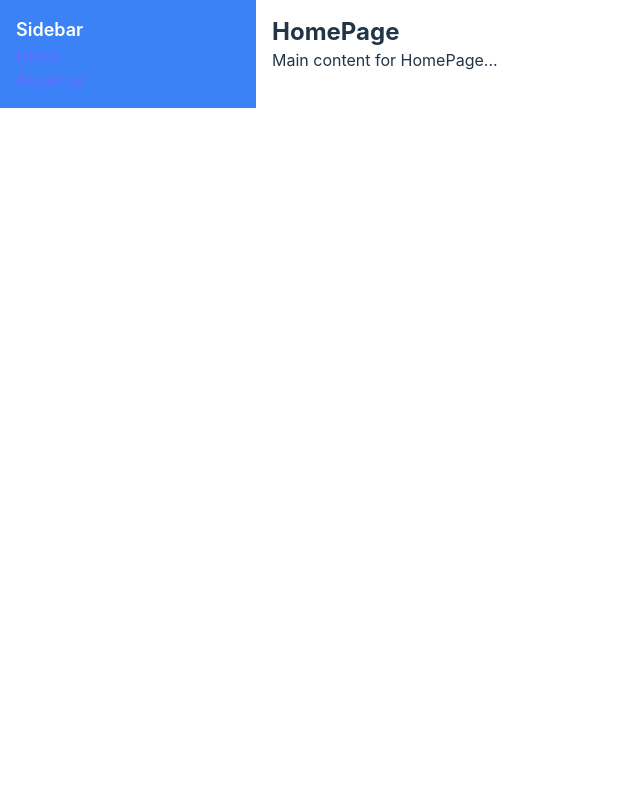
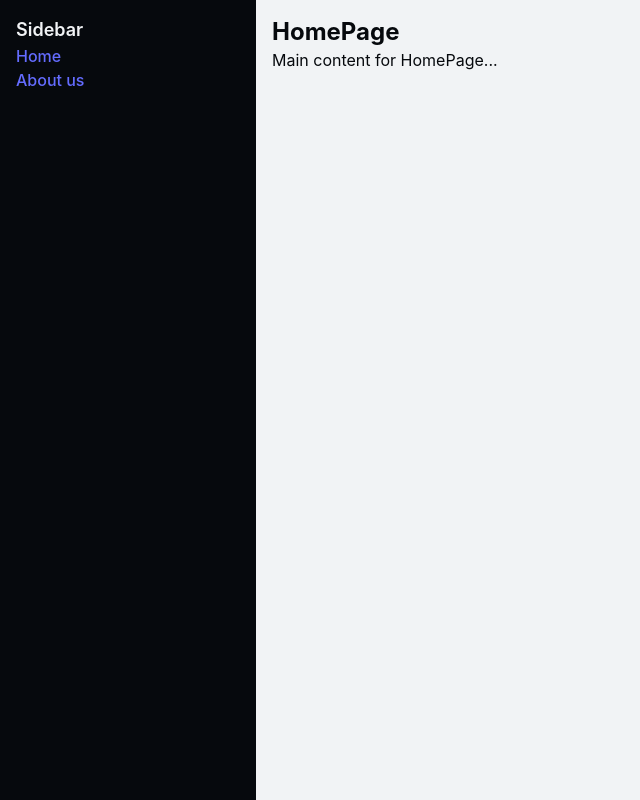
Before and after one commit to DaGigabyte/DH2642_Gp45, a React (Vite) app: page / in a window 1280 px wide. Shown: the whole page, without its empty margins (0-640 px from the left). Built offline with nearby package versions, Linux system fonts and the light colour scheme.

Commit message:
Add custom colors to tailwind.config, and use them

```diff
--- a/src/components/layout/Root.jsx
+++ b/src/components/layout/Root.jsx
@@ -4,7 +4,7 @@ import Sidebar from "./Sidebar";
 
 function Root() {
   return (
-    <div className="flex flex-col md:flex-row">
+    <div className="flex flex-col min-h-screen bg-pins-light md:flex-row">
       <Sidebar />
       <div className="flex-1 p-4">
         <Outlet />
--- a/src/components/layout/Sidebar.jsx
+++ b/src/components/layout/Sidebar.jsx
@@ -2,7 +2,7 @@ import { Link } from "react-router-dom";
 
 function Sidebar() {
   return (
-    <div className="bg-blue-500 text-white w-full md:w-64 p-4">
+    <div className="bg-pins-secondary text-pins-light w-full md:w-64 p-4">
       <h2 className="text-lg font-semibold">Sidebar</h2>
       <nav>
         <ul>
--- a/src/index.css
+++ b/src/index.css
@@ -7,9 +7,8 @@
   line-height: 1.5;
   font-weight: 400;
 
-  color-scheme: light dark;
-  color: rgba(255, 255, 255, 0.87);
-  background-color: #242424;
+  color: theme("colors.pins-secondary");
+  background-color: theme("colors.pins-light");
 
   font-synthesis: none;
   text-rendering: optimizeLegibility;
@@ -37,35 +36,3 @@ h1 {
   font-size: 3.2em;
   line-height: 1.1;
 }
-
-button {
-  border-radius: 8px;
-  border: 1px solid transparent;
-  padding: 0.6em 1.2em;
-  font-size: 1em;
-  font-weight: 500;
-  font-family: inherit;
-  background-color: #1a1a1a;
-  cursor: pointer;
-  transition: border-color 0.25s;
-}
-button:hover {
-  border-color: #646cff;
-}
-button:focus,
-button:focus-visible {
-  outline: 4px auto -webkit-focus-ring-color;
-}
-
-@media (prefers-color-scheme: light) {
-  :root {
-    color: #213547;
-    background-color: #ffffff;
-  }
-  a:hover {
-    color: #747bff;
-  }
-  button {
-    background-color: #f9f9f9;
-  }
-}
--- a/tailwind.config.js
+++ b/tailwind.config.js
@@ -2,7 +2,17 @@
 export default {
   content: ["./index.html", "./src/**/*.{js,ts,jsx,tsx}"],
   theme: {
-    extend: {},
+    extend: {
+      colors: {
+        "pins-primary": "#8D66FC",
+        "pins-secondary": "#06090D",
+        "pins-yellow": "#F6FF82",
+        "pins-red": "#FF5C5C",
+        "pins-grey-darker": "#757C88",
+        "pins-grey-dark": "#AEB5C0",
+        "pins-light": "#F1F3F5",
+      },
+    },
   },
   plugins: [],
 };
```
